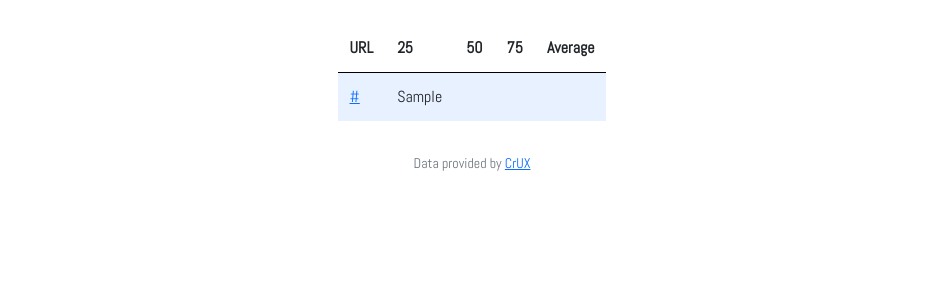
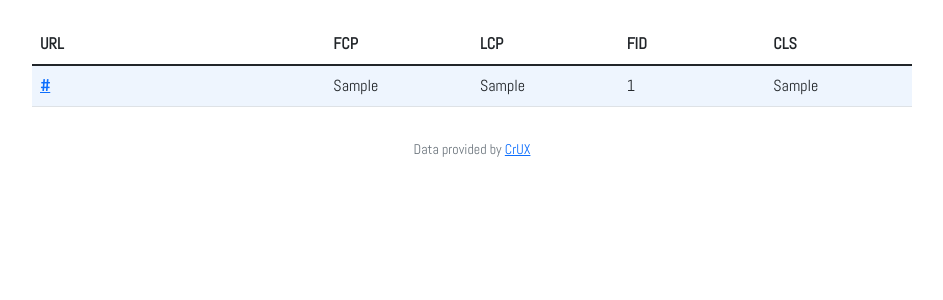
Before and after one commit to edwardjanson/cwv_checker, a Flask app: template pagespeed/templates/stats.html in a window 1280 px wide. Shown: the part 66-366 px from the top of the page, without its empty margins (168-1111 px from the left). Run offline with Flask 2, Linux system fonts and the light colour scheme; the template is opened without the code that fills it: most values are stand-ins (such as "Sample title", 1, 10 or a date in 2020).

Commit message:
Update URL class to collect CrUX data and update stats table

```diff
--- a/pagespeed/helpers.py
+++ b/pagespeed/helpers.py
@@ -1,10 +1,8 @@
 import requests
 from bs4 import BeautifulSoup as bs
 import re
-
 from flask import redirect, session
 from functools import wraps
-from url import Url
 
 
 def crawl_required(f):
--- a/pagespeed/static/styles.css
+++ b/pagespeed/static/styles.css
@@ -109,8 +109,6 @@ nav .navbar-brand .green
 /* Stats table */
 .section {
     padding-bottom: 1rem;
-    padding-left: 2rem;
-    padding-right: 2rem;
     padding-top: 0.5rem;
 }
 
@@ -118,7 +116,6 @@ table {
     background-color: transparent;
     margin-top: 1rem;
     margin-bottom: 1rem;
-    width: 100%;
 }
 
 thead
@@ -126,12 +123,19 @@ thead
     border-bottom: 1px solid #000000;
 }
 
-table th,
+table th {
+    padding: 0.75rem;
+    vertical-align: middle;
+    width: 15rem;
+}
+
 table td {
     padding: 0.75rem;
     vertical-align: middle;
+    width: 10rem;
+    white-space:nowrap;
 }
 
 tbody tr:nth-of-type(odd) {
-    background-color: rgb(179, 208, 255, 0.3)
+    background-color: rgba(200, 220, 252, 0.3)
 }
--- a/pagespeed/templates/stats.html
+++ b/pagespeed/templates/stats.html
@@ -5,26 +5,26 @@
 {% endblock %}
 
 {% block main %}
-    <div class="section">
-        <table>
+<div class="section table-responsive">
+    <table class="table">
         <thead>
             <tr>
-                    <th>URL</th>
-                    <th>25</th>
-                    <th>50</th>
-                    <th>75</th>
-                    <th>Average</th>
+                <th scope="col" class="col-4">URL</th>
+                <th scope="col" class="col-2">FCP</th>
+                <th scope="col" class="col-2">LCP</th>
+                <th scope="col" class="col-2">FID</th>
+                <th scope="col" class="col-2">CLS</th>
             </tr>
         </thead>
         <tbody>
             <!-- url contains filter -->
             {% for url in urls %}
             <tr>
-                    <td><a href="{{ url.full}}" target="_blank">{{ url }}</a></td>
-                    <td>{{ url.p75_lcp }}</td>
-                    <td></td>
-                    <td></td>
-                    <td></td>
+                <th scope="row"><a href="{{ url.full }}" target="_blank">{{ url }}</a></th>
+                <td>{{ url.p75_fcp[0] }}</td>
+                <td>{{ url.p75_lcp[0] }}</td>
+                <td>{{ url.p75_fid[0] }}</td>
+                <td>{{ url.p75_cls[0] }}</td>
             </tr>
             {% endfor %}
         </tbody>
```
Also changed, not shown: pagespeed/url.py (+52 -5 lines). Lines whose indentation alone changed are shown as unchanged.
